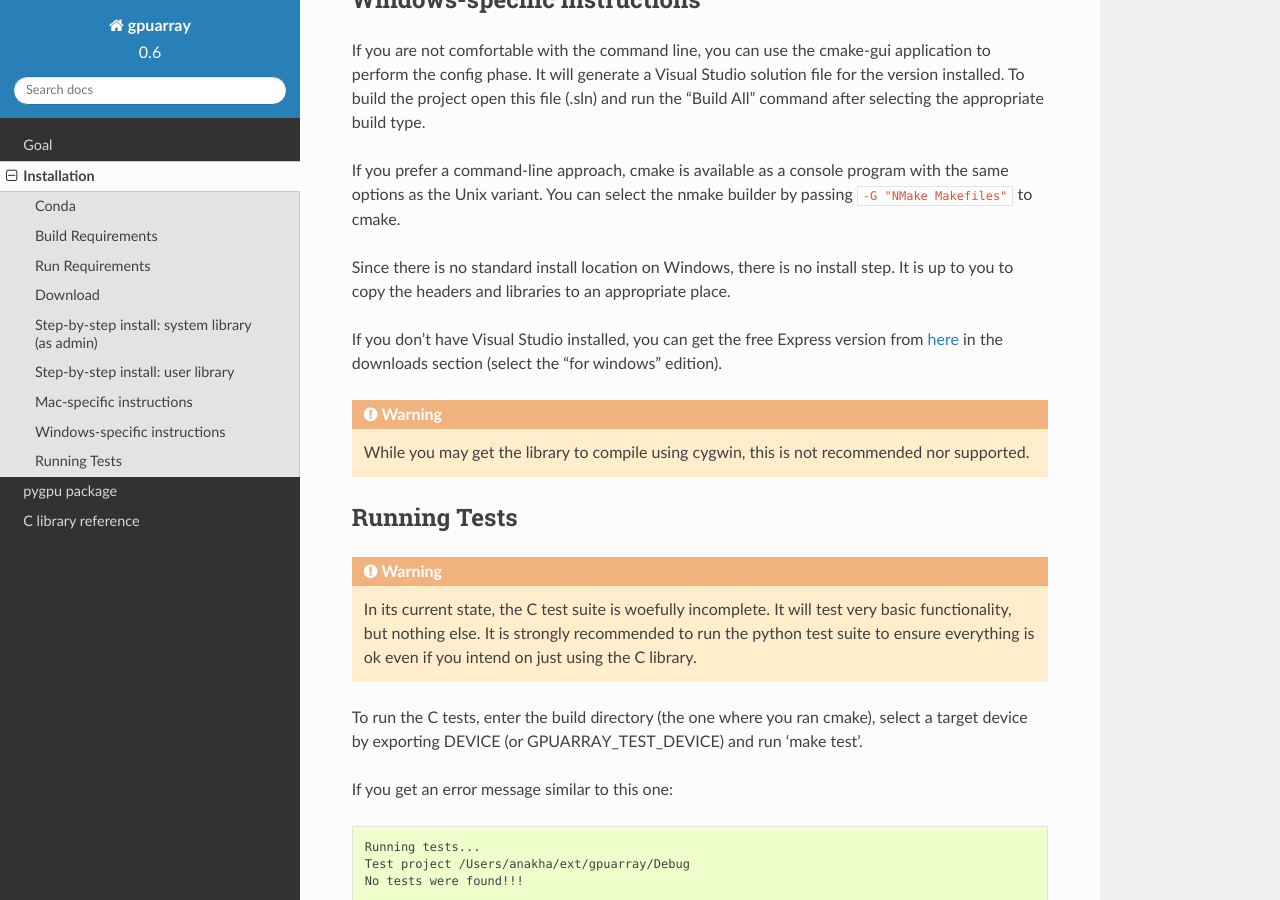
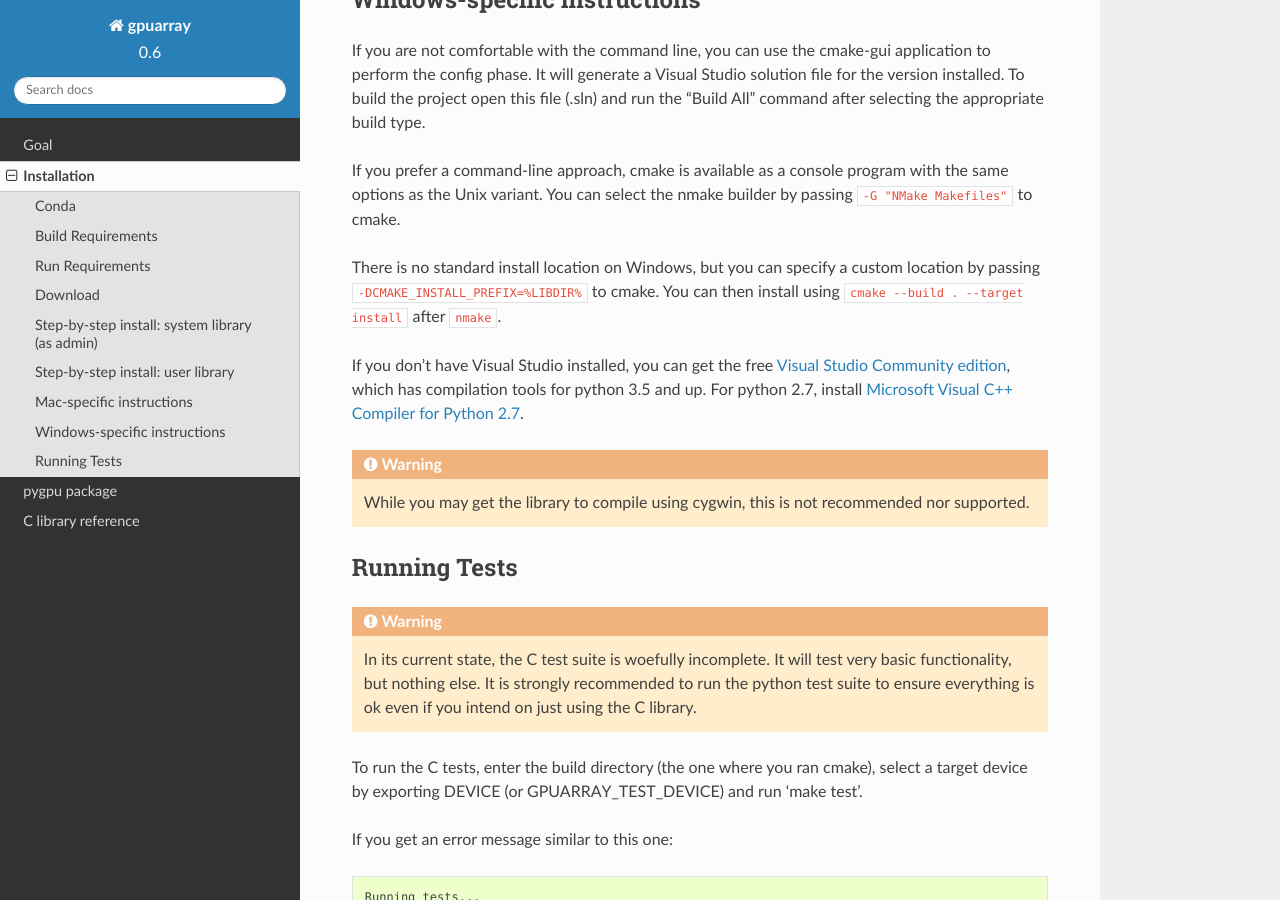
Before and after one commit to Theano/libgpuarray, a Sphinx documentation site: the page built from doc/installation.rst, in a window 1280 px wide and 900 px high, scrolled down 3296 px. Built offline with Sphinx 7.4.7 and the Read the Docs theme 2.0.0, drawn with Linux system fonts in a browser that asks for light colours.

Commit message:
update windows install doc

```diff
--- a/doc/installation.rst
+++ b/doc/installation.rst
@@ -170,13 +170,14 @@ If you prefer a command-line approach, cmake is available as a console
 program with the same options as the Unix variant.  You can select the
 nmake builder by passing ``-G "NMake Makefiles"`` to cmake.
 
-Since there is no standard install location on Windows, there is no
-install step.  It is up to you to copy the headers and libraries to an
-appropriate place.
+There is no standard install location on Windows, but you can specify a custom
+location by passing ``-DCMAKE_INSTALL_PREFIX=%LIBDIR%`` to cmake. You can then
+install using ``cmake --build . --target install`` after ``nmake``.
 
-If you don't have Visual Studio installed, you can get the free
-Express version from `here <https://www.visualstudio.com/>`_ in the
-downloads section (select the "for windows" edition).
+If you don't have Visual Studio installed, you can get the free `Visual Studio
+Community edition <https://www.visualstudio.com/vs/community/>`_,
+which has compilation tools for python 3.5 and up. For python 2.7, install
+`Microsoft Visual C++ Compiler for Python 2.7 <https://www.microsoft.com/en-ca/download/details.aspx?id=44266>`_.
 
 .. warning::
    While you may get the library to compile using cygwin, this is not
```
